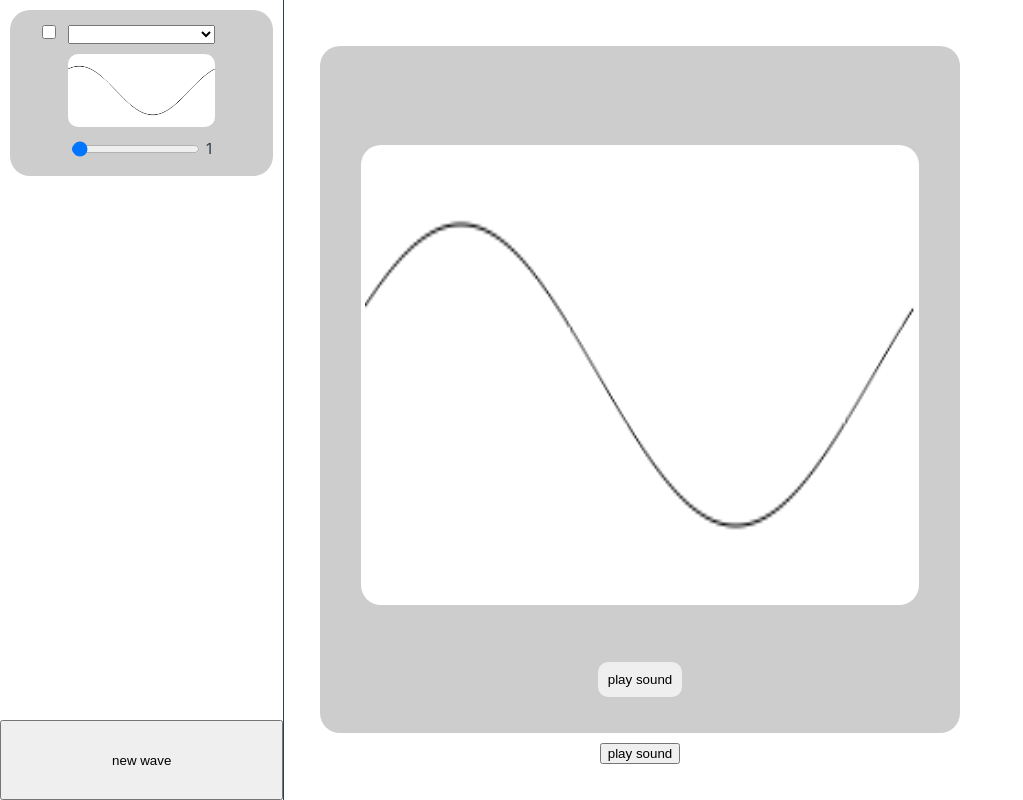
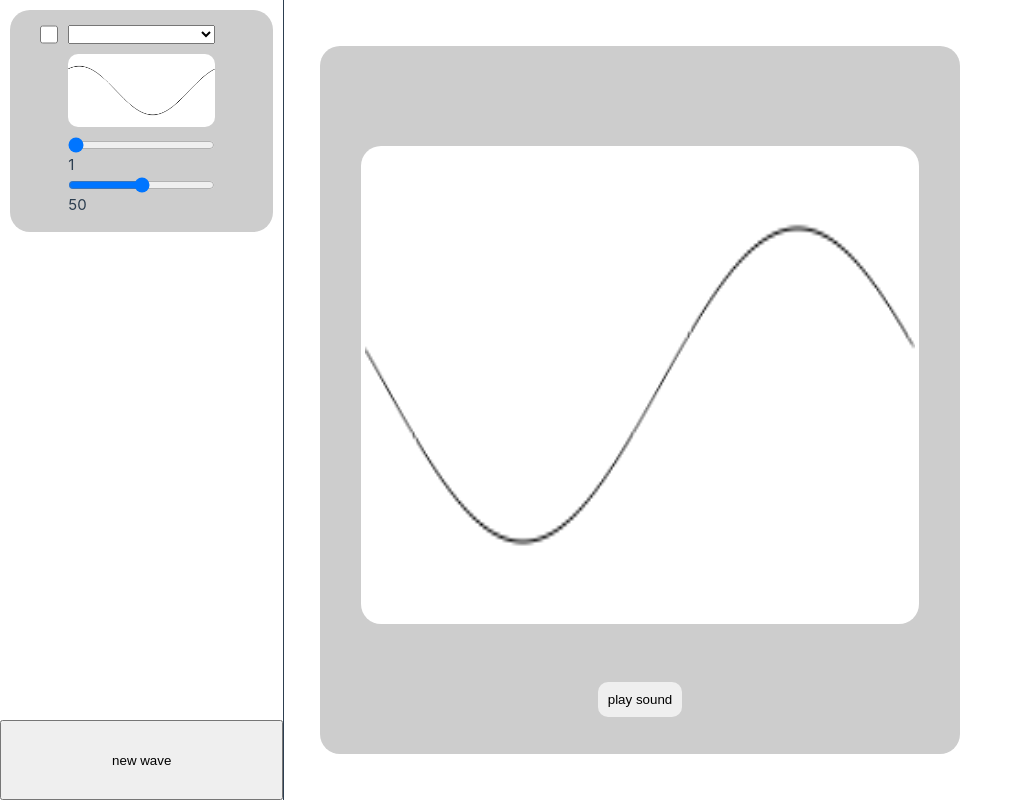
Before and after one commit to guillermoVicenteGonzalez/vue-synth, a Vue app in the folder vue-synth/: page / in a window 1280 px wide. Both pictures are taken after a click on the button "new wave". Shown: the whole page, without its empty margins (0-1023 px from the left). Built offline with nearby package versions, Linux system fonts and the light colour scheme.

Commit message:
sound plays

```diff
--- a/vue-synth/src/components/GCard.vue
+++ b/vue-synth/src/components/GCard.vue
@@ -32,6 +32,7 @@
 
         display: grid;
         grid-template-rows:1fr 9fr 1.5fr;
+        grid-auto-flow: row;
     }
 
     .cardBody{
--- a/vue-synth/src/components/WaveCanvas.vue
+++ b/vue-synth/src/components/WaveCanvas.vue
@@ -48,3 +48,10 @@ onMounted(() => {
     // emit("updateWave");
 });
 </script>
+
+<style scoped>
+    canvas{
+        width: 100%;
+        height: 100%;
+    }
+</style>
--- a/vue-synth/src/components/WaveDisplay.vue
+++ b/vue-synth/src/components/WaveDisplay.vue
@@ -11,9 +11,16 @@
                 :wave="wave"></WaveCanvas>
                 <div class="sliders">
                     <input type="range"
+                    min="1"
+                    max="500"
                     v-model="wave.frequency" placeholder="frecuency"
                     @input="emit('updateWave')">
                     <label>{{ wave.frequency }}</label>
+
+                    <input type="range"
+                    v-model="wave.amplitude" placeholder="frecuency"
+                    @input="emit('updateWave')">
+                    <label>{{ wave.amplitude }}</label>
                 </div>
             </div>
         </div>
@@ -76,6 +83,7 @@ let frames = 0;
     .sliders{
         /* padding:10px; */
         display: flex;
+        flex-direction: column;
         justify-content: space-around;
     }
 
--- a/vue-synth/src/views/MainLayout.vue
+++ b/vue-synth/src/views/MainLayout.vue
@@ -19,14 +19,12 @@
 
                 <template v-slot:actions>
                     <button class="btn"
-                    @click="playSound(mainWavePoints,440000)"
+                    @click="playSound(waves)"
                     >play sound</button>
                 </template>
             </GCard>
 
-            <button
-            @click="playSound(mainWavePoints,440000)"
-            >play sound</button>
+
         </section>
 
 
@@ -53,16 +51,22 @@ function onWaveUpdated(){
     // paintMainWave(waves.value, context);
 }
 
-function playSound(points,sampleRate=440){
-    console.log(points)
-    const audioContext = new AudioContext({sampleRate});
-    const audioBuffer = audioContext.createBuffer(1,points.length,sampleRate);
-    audioBuffer.copyToChannel(points,0);
 
-    const source = audioContext.createBufferSource();
-    source.connect(audioContext.destination);
-    source.buffer = audioBuffer;
-    source.start();
+function playSound(waves){
+    let audioContext = new AudioContext();
+    let oscillators = [];
+    let merger = audioContext.createChannelMerger(waves.length);
+    merger.connect(audioContext.destination)
+
+    for(let i=0; i<waves.length;i++){
+        let tempOsc = audioContext.createOscillator();
+        tempOsc.type = "sine";
+        tempOsc.frequency.value = waves[i].frequency;
+        tempOsc.connect(merger,0,i);
+        tempOsc.start();
+        oscillators.push(tempOsc);
+    }
+    // let audioContext =Ç
 }
 
 onMounted(()=>{
@@ -76,6 +80,7 @@ onMounted(()=>{
         width:100vw;
         height:100vh;
         display: grid;
+        grid-auto-flow: row;
         grid-template-columns:2fr 5fr 2fr;
     }
 
```
